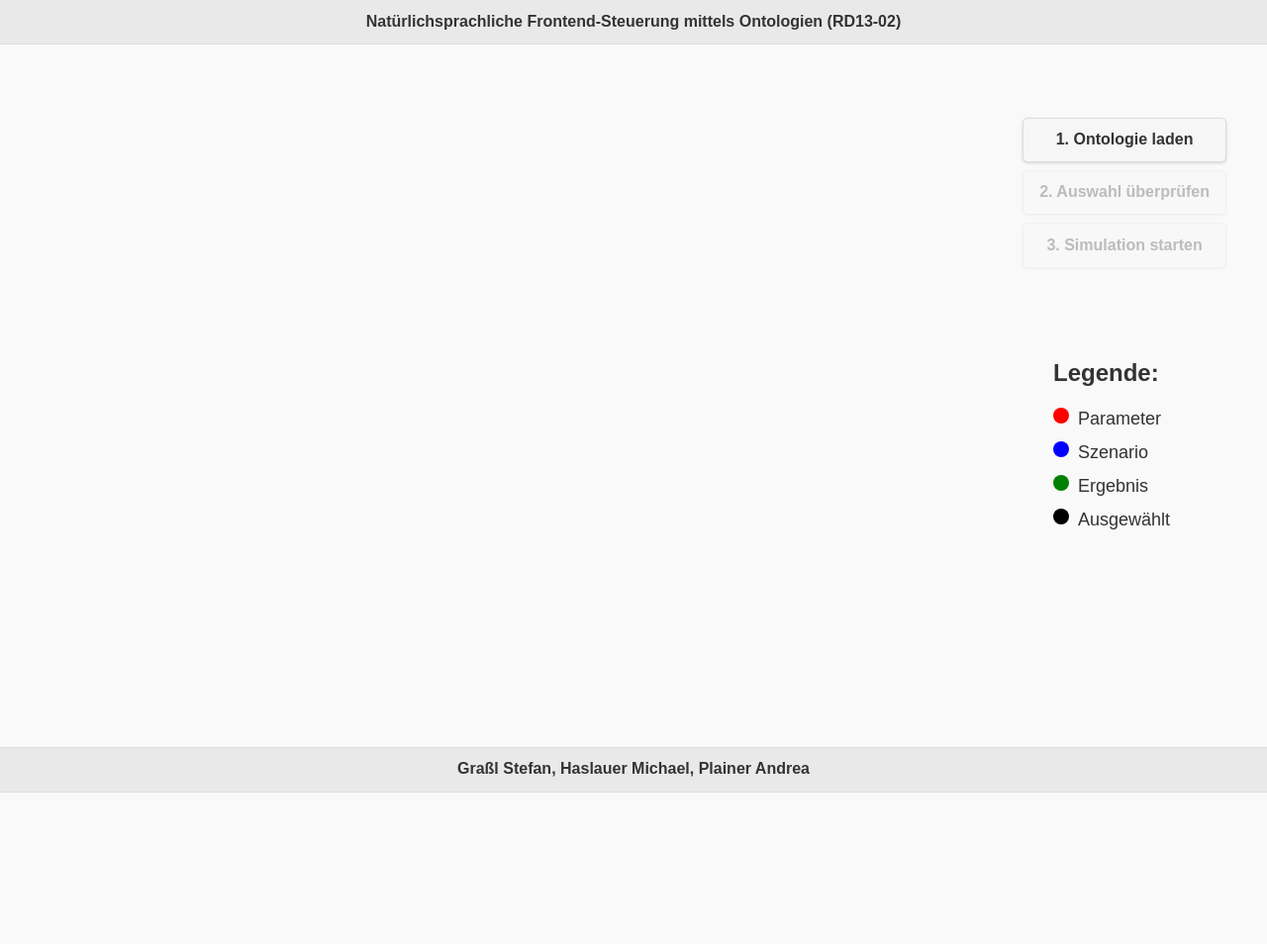
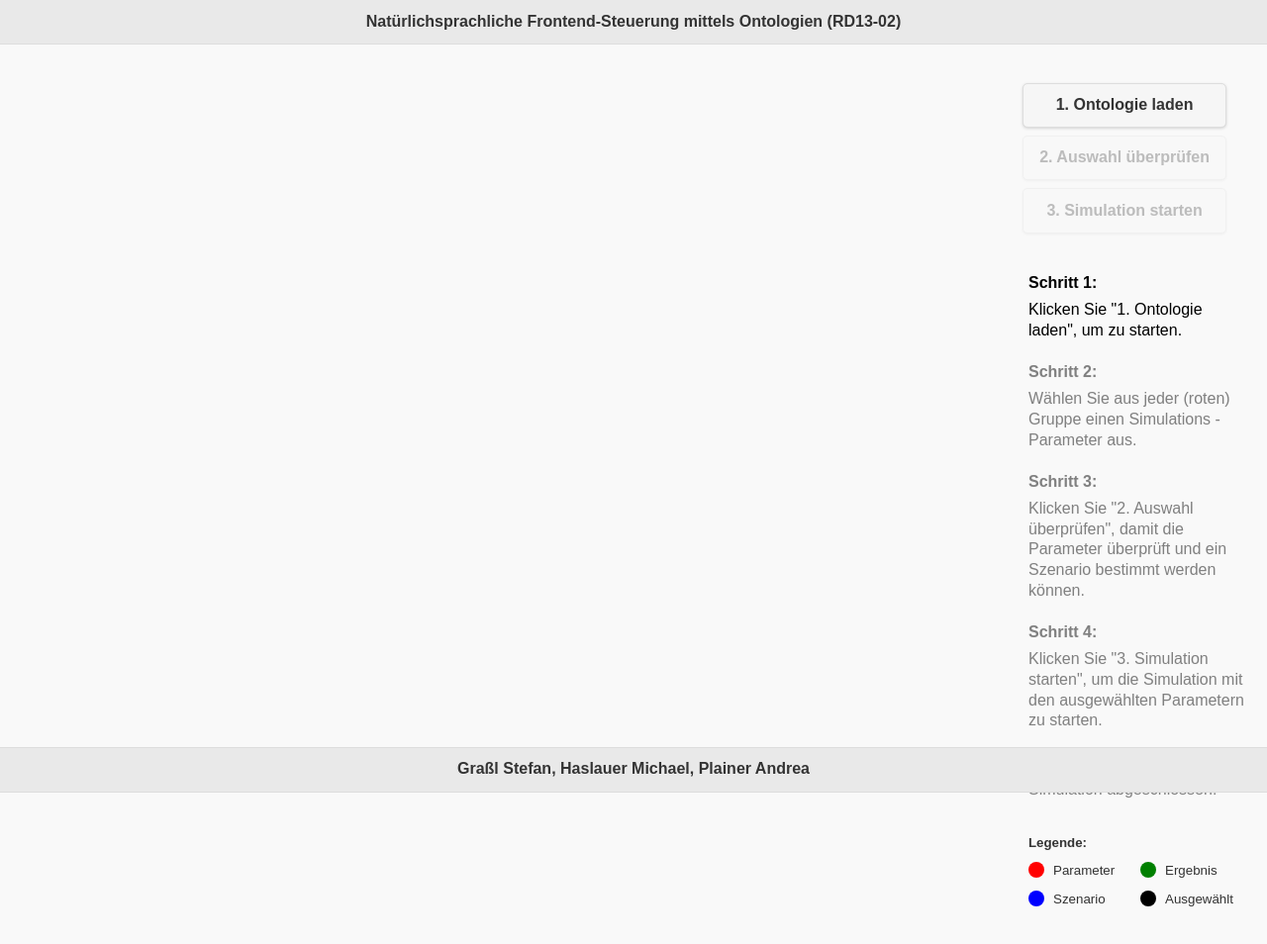
Before and after one commit to mhaslauer/rd-project, a plain HTML site: page owl-workspace/rd1302/WebContent/index.html in a window 1280 px wide. Shown: the whole page at 99% size. Before the commit the page ends 800 px from the top, so only its background shows below. Drawn offline with Linux system fonts and the light colour scheme.

Commit message:
added some help/information to guide the user

```diff
--- a/owl-workspace/rd1302/WebContent/css/cy.css
+++ b/owl-workspace/rd1302/WebContent/css/cy.css
@@ -14,7 +14,7 @@
 }
 
 #menu-wrapper {
-    margin-top: 50px;
+    margin-top: 15px;
     float: right;
     width: 200px;
 }
@@ -30,7 +30,8 @@
 }
 
 #legend {
-    margin-top: 250px;
+    margin-top: 35px;
+    margin-left: -25px;
 }
 
 
@@ -68,5 +69,31 @@ div.circle-black {
 
 .legend-text {
     margin-left: 25px;
-    font-size: large;
+    font-size: smaller;
 }
+
+#legend-content {
+	margin-top: -25px;
+}
+
+.legend-line {
+	width: 112px;
+}
+
+#help {
+	margin-top: 200px;
+	margin-left: -25px;
+}
+
+.help-active {
+	color: black;
+}
+
+.help-inactive {
+	color: grey;
+}
+
+.help-text {
+	margin-top: -15px;
+	margin-bottom: 10px;
+}
--- a/owl-workspace/rd1302/WebContent/index.html
+++ b/owl-workspace/rd1302/WebContent/index.html
@@ -25,30 +25,74 @@
                         <button id="send" disabled>2. Auswahl überprüfen</button>
                         <button id="confirm" disabled>3. Simulation starten</button>
                     </div>
+                    <div id="help">
+                    	<div id="step1" class="help-active">
+                    		<h4>Schritt 1:</h4>
+                    		<div class="help-text">
+                    			Klicken Sie "1. Ontologie laden", um zu starten.
+                    		</div>
+                    	</div>
+                    	<div id="step2" class="help-inactive">
+                    		<h4>Schritt 2:</h4>
+                    		<div class="help-text">
+                    			Wählen Sie aus jeder (roten) Gruppe einen Simulations - Parameter aus.
+                    		</div>
+                    	</div>
+                    	<div id="step3" class="help-inactive">
+                    		<h4>Schritt 3:</h4>
+                    		<div class="help-text">
+                    			Klicken Sie "2. Auswahl überprüfen", damit die Parameter überprüft und ein Szenario bestimmt werden können.
+                    		</div>
+                    	</div>
+                    	<div id="step4" class="help-inactive">
+                    		<h4>Schritt 4:</h4>
+                    		<div class="help-text">
+                    			Klicken Sie "3. Simulation starten", um die Simulation mit den ausgewählten Parametern zu starten.
+                    		</div>
+                    	</div>
+                    	<div id="step5" class="help-inactive">
+                    		<h4>Schritt 5:</h4>
+                    		<div class="help-text">
+                    			Simulation abgeschlossen!
+                    		</div>
+                    	</div>
+                    </div>
                     <div id="legend">
-                        <p>
-                            <h2>Legende:</h2>
+	                    <h5>Legende:</h5>
+	                    <div id="legend-content">
+	                    	<div style="float: left;">
+		                    	<div class="legend-line">
 		                    		<div class="circle-red">
 		                         		<p class="legend-text">
 		                             		Parameter
 			                    		</p>
 			                    	</div>
+		                    	</div>
+			                    <div class="legend-line">
 			                    	<div class="circle-blue">
 			                        	<p class="legend-text">
 			                            	Szenario
 			                        	</p>
 			                    	</div>
+		                    	</div>
+	                    	</div>
+	                    	<div style="float: right;">
+		                    	<div class="legend-line">
 		                    		<div class="circle-green">
 		                        		<p class="legend-text">
 		                            		Ergebnis
 		                         		</p>
 		                     		</div>
+		                     	</div>
+		                     	<div class="legend-line">
 		                     		<div class="circle-black">
 		                         		<p class="legend-text">
 		                             		Ausgewählt
 		                         		</p>
 		                     		</div>
-                        </p>
+		                    	</div>
+							</div>
+	                    </div>
                     </div>
                 </div>
             </div>
--- a/owl-workspace/rd1302/WebContent/js/cy.js
+++ b/owl-workspace/rd1302/WebContent/js/cy.js
@@ -153,6 +153,17 @@ function parseOntology(rawOntology){
     }
 
 
+    // reset all buttons
+    $('#send').attr("disabled", true);
+    $('#confirm').attr("disabled", true);
+
+    // set active help to step 2
+    $('#step1').removeClass('help-inactive help-active').addClass('help-inactive');
+    $('#step2').removeClass('help-inactive help-active').addClass('help-active');
+    $('#step3').removeClass('help-inactive help-active').addClass('help-inactive');
+    $('#step4').removeClass('help-inactive help-active').addClass('help-inactive');
+    $('#step5').removeClass('help-inactive help-active').addClass('help-inactive');
+
 
     $('#cy').cytoscape({
         style: cytoscape.stylesheet()
@@ -249,10 +260,24 @@ function parseOntology(rawOntology){
                     // after onClick on any child node check if there are all parameters selected to enable send choice
                     if (countSimParam === cy.elements('.selected-sp').length) {
                         $('#send').removeAttr('disabled');
+
+                        // set active help to step 3
+                        $('#step1').removeClass('help-inactive help-active').addClass('help-inactive');
+                        $('#step2').removeClass('help-inactive help-active').addClass('help-inactive');
+                        $('#step3').removeClass('help-inactive help-active').addClass('help-active');
+                        $('#step4').removeClass('help-inactive help-active').addClass('help-inactive');
+                        $('#step5').removeClass('help-inactive help-active').addClass('help-inactive');
                     }
                     else
                     {
                         $('#send').attr('disabled', 'disabled');
+
+                        // set active help to step 2
+                        $('#step1').removeClass('help-inactive help-active').addClass('help-inactive');
+                        $('#step2').removeClass('help-inactive help-active').addClass('help-active');
+                        $('#step3').removeClass('help-inactive help-active').addClass('help-inactive');
+                        $('#step4').removeClass('help-inactive help-active').addClass('help-inactive');
+                        $('#step5').removeClass('help-inactive help-active').addClass('help-inactive');
                     }
                 }
             });
@@ -321,6 +346,13 @@ function processScenarioResponse(scenarioresponse){
 	}
 
 	$('#confirm').removeAttr('disabled');
+
+    // set active help to step 4
+    $('#step1').removeClass('help-inactive help-active').addClass('help-inactive');
+    $('#step2').removeClass('help-inactive help-active').addClass('help-inactive');
+    $('#step3').removeClass('help-inactive help-active').addClass('help-inactive');
+    $('#step4').removeClass('help-inactive help-active').addClass('help-active');
+    $('#step5').removeClass('help-inactive help-active').addClass('help-inactive');
 }
 
 
@@ -374,4 +406,11 @@ function processSimulationResponse(simulationresponse){
 			elements[i].addClass('selected-sr');
 		}
 	}
+
+	// set active help to step 5
+    $('#step1').removeClass('help-inactive help-active').addClass('help-inactive');
+    $('#step2').removeClass('help-inactive help-active').addClass('help-inactive');
+    $('#step3').removeClass('help-inactive help-active').addClass('help-inactive');
+    $('#step4').removeClass('help-inactive help-active').addClass('help-inactive');
+    $('#step5').removeClass('help-inactive help-active').addClass('help-active');
 }
```
Lines whose indentation alone changed are shown as unchanged.
